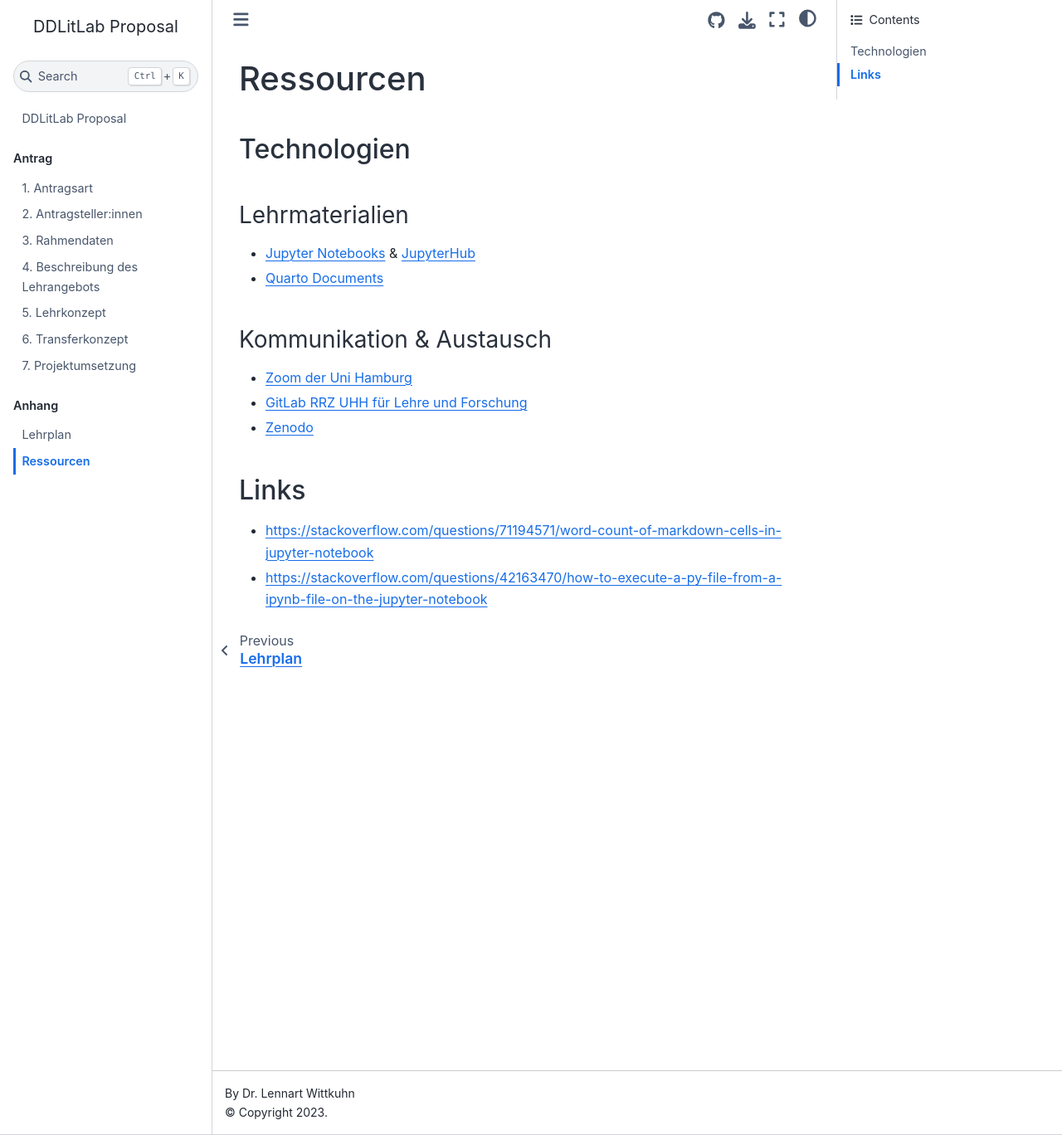
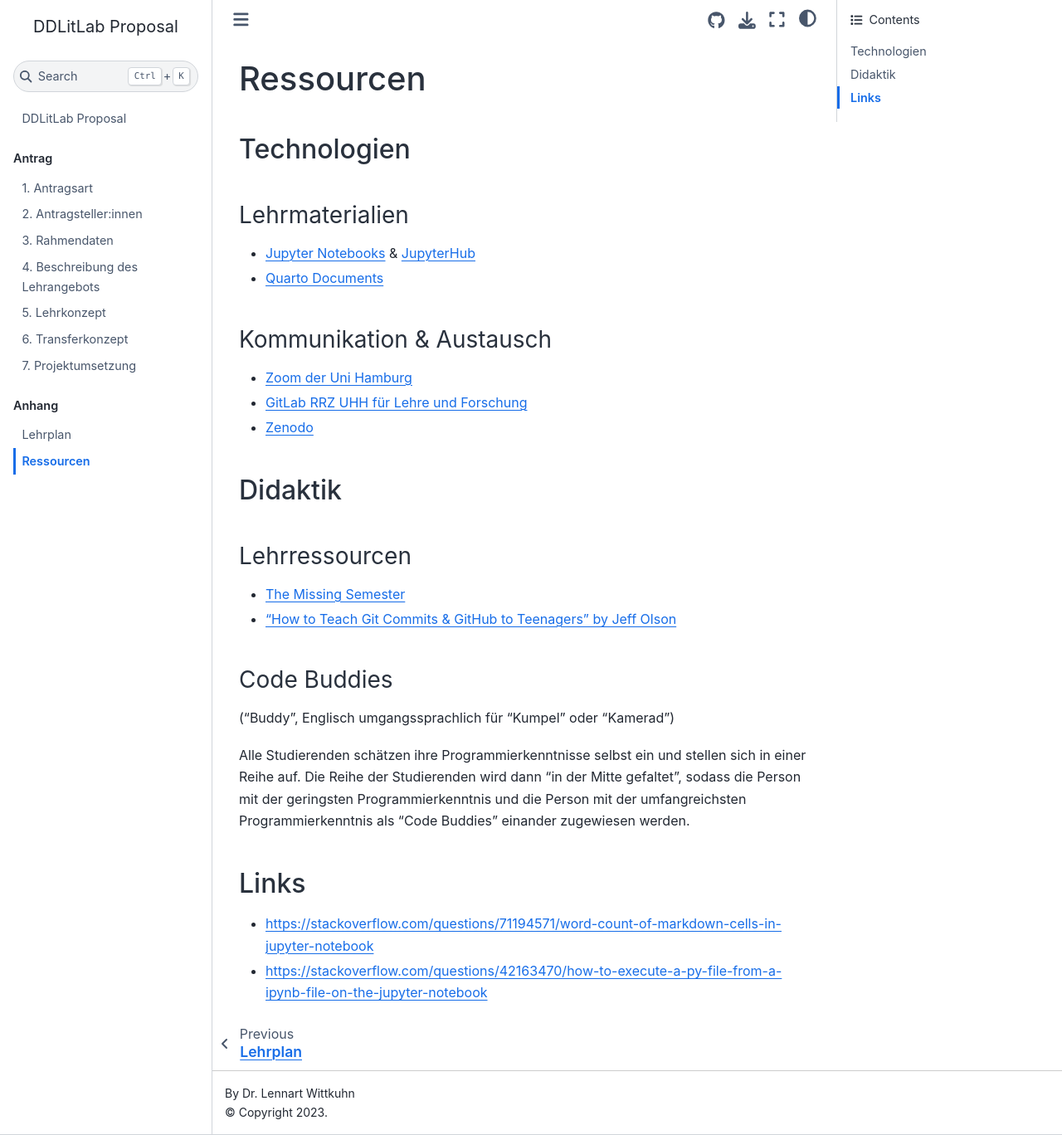
Before and after one commit to lnnrtwttkhn/ddlitlab-proposal, a Jupyter Book: the page built from docs/ressourcen.md, in a window 1280 px wide and 1368 px high. Shown: the whole window at 83% size. Built offline with Jupyter Book 1.0.4 settings and Sphinx 7.4.7 and the Sphinx Book theme 1.1.4, drawn with Linux system fonts in a browser that asks for light colours.

Commit message:
add links to ressources

```diff
--- a/docs/ressourcen.md
+++ b/docs/ressourcen.md
@@ -3,6 +3,7 @@
 ## Technologien
 
 ### Lehrmaterialien
+
 
 - [Jupyter Notebooks](https://jupyter.org/) & [JupyterHub](https://code.min.uni-hamburg.de/hub/)
 - [Quarto Documents](https://quarto.org/)
@@ -13,6 +14,20 @@
 - [GitLab RRZ UHH für Lehre und Forschung ](https://gitlab.rrz.uni-hamburg.de/)
 - [Zenodo](https://zenodo.org/)
 
+## Didaktik
+
+### Lehrressourcen
+
+- [The Missing Semester](https://missing.csail.mit.edu/)
+- ["How to Teach Git Commits & GitHub to Teenagers" by Jeff Olson](https://medium.com/upperlinecode/how-to-teach-git-commits-github-to-teenagers-a3f740b2f500)
+
+### Code Buddies
+
+ ("Buddy", Englisch umgangssprachlich für "Kumpel" oder "Kamerad")
+
+Alle Studierenden schätzen ihre Programmierkenntnisse selbst ein und stellen sich in einer Reihe auf.
+Die Reihe der Studierenden wird dann "in der Mitte gefaltet", sodass die Person mit der geringsten Programmierkenntnis und die Person mit der umfangreichsten Programmierkenntnis als "Code Buddies" einander zugewiesen werden.
+
 ## Links
 
 - https://stackoverflow.com/questions/71194571/word-count-of-markdown-cells-in-jupyter-notebook
```
